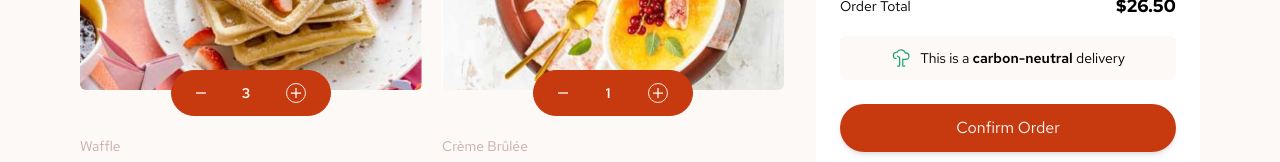
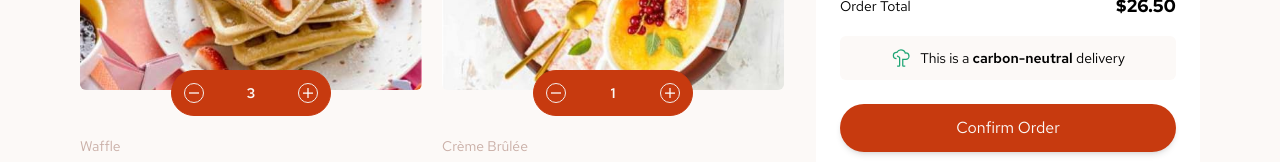
Before and after one commit to Esosek/desserts-shop, a Next.js app: page / in a window 1280 px wide. Shown: the part 298-460 px from the top of the page. Built offline with nearby package versions, Linux system fonts and the light colour scheme.

Commit message:
Improved add cart btns style

```diff
--- a/components/products/AddProductBtn.tsx
+++ b/components/products/AddProductBtn.tsx
@@ -13,16 +13,27 @@ export default function AddProductBtn({ quantity }: AddProductBtnProps) {
 
   function handleIncrement() {}
   return quantity > 0 ? (
-    <div className="flex items-center justify-between gap-2 min-w-40 w-fit mx-auto text-rose-50 bg-red-400 border-red-400 font-semibold text-sm border-[1px] rounded-full py-3 px-6 -translate-y-5">
-      <button onClick={handleDecrement}>
-        <Image src={iconDecrement} alt="Decrement icon" />
+    <div className="flex items-center justify-between gap-2 min-w-40 w-fit mx-auto text-rose-50 bg-red-400 border-red-400 font-semibold text-sm border-[1px] rounded-full py-3 px-3 -translate-y-5">
+      <button
+        onClick={handleDecrement}
+        className="size-5 rounded-full border-[1px] border-rose-100 p-1"
+      >
+        <Image
+          src={iconDecrement}
+          alt="Decrement icon"
+          className="w-full h-full"
+        />
       </button>
       {quantity}
       <button
         onClick={handleIncrement}
-        className="rounded-full border-[1px] border-rose-100 p-1"
+        className="size-5 rounded-full border-[1px] border-rose-100 p-1"
       >
-        <Image src={iconIncrement} alt="Increment icon" />
+        <Image
+          src={iconIncrement}
+          alt="Increment icon"
+          className="w-full h-full"
+        />
       </button>
     </div>
   ) : (
```
